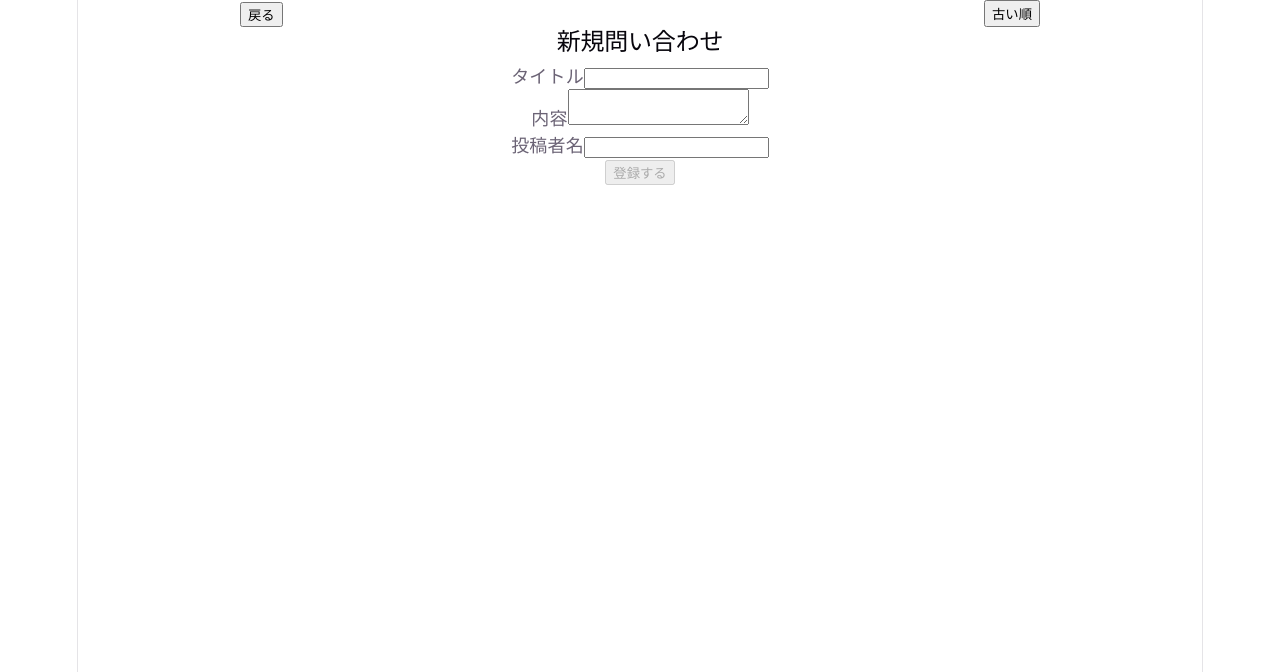
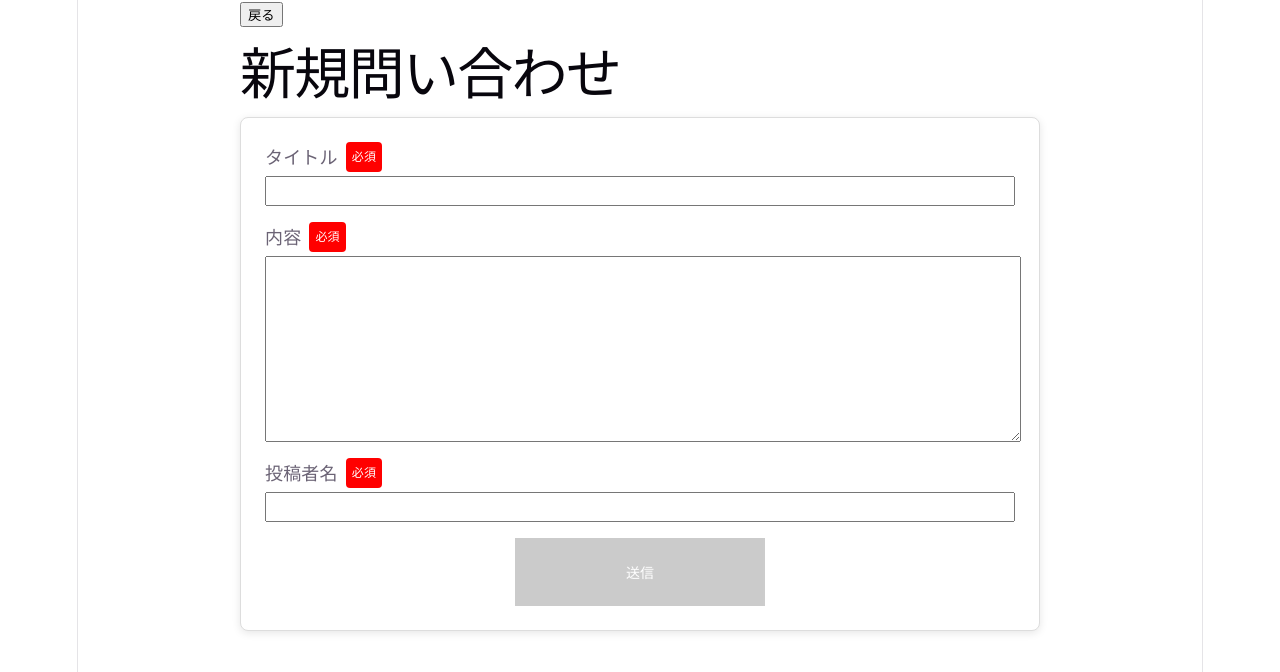
Before and after one commit to saiikk/support-portal-app, a React (Vite) app: page / in a window 1280 px wide. Both pictures are taken after a click on the button "新規登録". Shown: the top 672 px of the page. Built offline with nearby package versions, Linux system fonts and the light colour scheme.

Commit message:
デザイン改善

```diff
--- a/src/components/inquiry/InquiryCreate.tsx
+++ b/src/components/inquiry/InquiryCreate.tsx
@@ -1,5 +1,6 @@
 import type { InquiryCreateInput } from "../../types/Inquiry";
 import { useState } from "react";
+import { FormField } from "./InquiryFormField";
 
 type InquiryCreateProps = {
   onAdd: (input: InquiryCreateInput) => void;
@@ -11,13 +12,12 @@ export const InquiryCreate = ({ onAdd }: InquiryCreateProps) => {
   const [requester, setRequester] = useState("");
   const [errMsg, setErrMsg] = useState("");
 
+  const isDisabled =
+    title.trim() === "" || content.trim() === "" || requester.trim() === "";
+
   const handleSubmit = (e: React.SubmitEvent<HTMLFormElement>) => {
     e.preventDefault();
-    if (
-      title.trim() === "" ||
-      content.trim() === "" ||
-      requester.trim() === ""
-    ) {
+    if (isDisabled) {
       setErrMsg("空のフォームがあります。");
       return;
     }
@@ -26,35 +26,72 @@ export const InquiryCreate = ({ onAdd }: InquiryCreateProps) => {
   };
 
   return (
-    <div>
-      <h2>新規問い合わせ</h2>
+    <div
+      style={{
+        width: "800px",
+        textAlign: "left",
+        margin: "0 auto",
+      }}
+    >
+      <h1>新規問い合わせ</h1>
 
-      <form onSubmit={handleSubmit}>
-        <div>
-          <label>タイトル</label>
+      <form
+        onSubmit={handleSubmit}
+        style={{
+          padding: "24px",
+          textAlign: "left",
+          fontWeight: "bold",
+          border: "1px solid #ddd",
+          borderRadius: "8px",
+          boxShadow: "0 2px 8px rgba(0, 0, 0, 0.1)",
+          backgroundColor: "#fff",
+        }}
+      >
+        <FormField label="タイトル" required>
           <input
             type="text"
             value={title}
             onChange={(e) => setTitle(e.target.value)}
+            style={{ lineHeight: "24px" }}
           />
-        </div>
-        <div>
-          <label>内容</label>
+        </FormField>
+
+        <FormField label="内容" required>
           <textarea
             value={content}
             onChange={(e) => setContent(e.target.value)}
+            style={{
+              height: "180px",
+              width: "100%",
+            }}
           />
-        </div>
-        <div>
-          <label>投稿者名</label>
+        </FormField>
+
+        <FormField label="投稿者名" required>
           <input
             type="text"
             value={requester}
             onChange={(e) => setRequester(e.target.value)}
+            style={{ lineHeight: "24px" }}
           />
-        </div>
-        <button type="submit" disabled={title.trim() === ""}>
-          登録する
+        </FormField>
+        <button
+          type="submit"
+          disabled={title.trim() === ""}
+          style={{
+            display: "block",
+            margin: "0 auto",
+            fontSize: "14px",
+            color: "white",
+            backgroundColor: isDisabled ? "gray" : "orange",
+            fontWeight: "bold",
+            padding: "24px",
+            border: "none",
+            opacity: isDisabled ? "0.4" : "1",
+            width: "250px",
+          }}
+        >
+          送信
         </button>
         <p style={{ color: "red" }}>{errMsg}</p>
       </form>
--- a/src/components/inquiry/InquiryDetail.tsx
+++ b/src/components/inquiry/InquiryDetail.tsx
@@ -1,5 +1,8 @@
 import { inquiryStatusLabel, type Inquiry } from "../../types/Inquiry";
-import type { InquiryStatusUpdateInput, InquiryStatus } from "../../types/Inquiry";
+import type {
+  InquiryStatusUpdateInput,
+  InquiryStatus,
+} from "../../types/Inquiry";
 type Props = {
   inquiries: Inquiry[];
   selectedId: number | null;
@@ -8,6 +11,7 @@ type Props = {
 };
 import { formatDate } from "../../utils/formatDate";
 import { inquiryStatusColor } from "../../utils/inquiryStatusColor";
+import { InquiryDetailRow } from "./InquiryDetailRow";
 
 function InquiryDetail({
   inquiries,
@@ -23,56 +27,50 @@ function InquiryDetail({
   return (
     <div
       style={{
-        maxWidth: "700px",
+        width: "800px",
+        textAlign: "left",
         margin: "0 auto",
+        gap: "24px"
+      }}
+    >
+      <h1>お問い合わせ詳細</h1>
+
+      <div
+        style={{
           padding: "24px",
+          textAlign: "left",
+          fontWeight: "bold",
           border: "1px solid #ddd",
           borderRadius: "8px",
           boxShadow: "0 2px 8px rgba(0, 0, 0, 0.1)",
-        backgroundColor: "#fff",
+          backgroundColor: "#fff"
         }}
       >
-      <h1 style={{ marginBottom: "24px" }}>お問い合わせ詳細</h1>
+        <InquiryDetailRow label="タイトル" children={inquiry.title} />
 
-      <div style={{ marginBottom: "16px" }}>
-        <h2 style={{ color: "#666", fontSize: "14px", marginBottom: "4px" }}>
-          タイトル
-        </h2>
-        <p>{inquiry.title}</p>
-      </div>
+        <InquiryDetailRow label="説明" children={inquiry.content} />
 
-      <div style={{ marginBottom: "16px" }}>
-        <h2 style={{ color: "#666", fontSize: "14px", marginBottom: "4px" }}>
-          説明
-        </h2>
-        <p>{inquiry.content}</p>
-      </div>
+        <InquiryDetailRow label="タイトル" children={inquiry.requester} />
 
-      <div style={{ marginBottom: "16px" }}>
-        <h2 style={{ color: "#666", fontSize: "14px", marginBottom: "4px" }}>
-          送信者
-        </h2>
-        <p>{inquiry.requester}</p>
-      </div>
-
-      <div style={{ marginBottom: "16px" }}>
-        <h2 style={{ color: "#666", fontSize: "14px", marginBottom: "4px" }}>
-          状態
-        </h2>
-
+        <InquiryDetailRow
+          label="状態"
+          isStyled={false}
+          children={
             <select
               style={{
                 display: "inline-block",
                 padding: "4px 12px",
                 backgroundColor: inquiryStatusColor[inquiry.status],
-            borderRadius: "16px",
+                borderRadius: "8px",
+                fontWeight: "bold",
+                height: "36px",
+                textAlign: "center",
               }}
               value={inquiry.status}
               onChange={(e) => {
                 updateInquiryStatus(inquiry.id, {
                   status: e.target.value as InquiryStatus,
                 });
-            onBack();
               }}
             >
               {Object.entries(inquiryStatusLabel).map(([value, label]) => (
@@ -81,14 +79,31 @@ function InquiryDetail({
                 </option>
               ))}
             </select>
+          }
+        />
+        <InquiryDetailRow
+          label="送信日付"
+          children={formatDate(inquiry.created_at)}
+        />
       </div>
-
-      <div>
-        <h2 style={{ color: "#666", fontSize: "14px", marginBottom: "4px" }}>
-          送信日付
-        </h2>
-        <p>{formatDate(inquiry.created_at)}</p>
-      </div>
+      <button
+        style={{
+          display: "block",
+          margin: "0 auto",
+          marginTop: "24px",
+          fontSize: "14px",
+          color: "white",
+          backgroundColor: "orange",
+          fontWeight: "bold",
+          padding: "24px",
+          border: "none",
+          opacity: "1",
+          width: "250px"
+        }}
+        onClick={() => onBack()}
+      >
+        確定
+      </button>
     </div>
   );
 }
--- /dev/null
+++ b/src/components/inquiry/InquiryDetailRow.tsx
@@ -0,0 +1,39 @@
+type DetailRowProps = {
+  label: string;
+  children: React.ReactNode;
+  isStyled?: boolean;
+};
+
+export function InquiryDetailRow({
+  label,
+  children,
+  isStyled = true,
+}: DetailRowProps) {
+  return (
+    <div style={{ marginBottom: "16px" }}>
+      <h2
+        style={{
+          color: "#000",
+          fontSize: "24px",
+          fontWeight: "bold",
+        }}
+      >
+        {label}
+      </h2>
+      {isStyled ? (
+        <p
+          style={{
+            width: "100%",
+            height: "36px",
+            backgroundColor: "#ececec",
+            lineHeight: "36px",
+          }}
+        >
+          {children}
+        </p>
+      ) : (
+        children
+      )}
+    </div>
+  );
+}
--- /dev/null
+++ b/src/components/inquiry/InquiryFormField.tsx
@@ -0,0 +1,48 @@
+type FormFieldProps = {
+  label: string;
+  required?: boolean;
+  children: React.ReactNode;
+};
+
+export function FormField({
+  label,
+  required = false,
+  children,
+}: FormFieldProps) {
+  return (
+    <div
+      style={{
+        display: "flex",
+        flexDirection: "column",
+        marginBottom: "16px",
+      }}
+    >
+      <div
+        style={{
+          display: "flex",
+          alignItems: "center",
+          gap: "8px",
+          marginBottom: "4px",
+        }}
+      >
+        <label>{label}</label>
+
+        {required && (
+          <span
+            style={{
+              backgroundColor: "red",
+              color: "white",
+              fontSize: "12px",
+              padding: "2px 6px",
+              borderRadius: "4px",
+            }}
+          >
+            必須
+          </span>
+        )}
+      </div>
+
+      {children}
+    </div>
+  );
+}
--- a/src/hooks/useInquiry.tsx
+++ b/src/hooks/useInquiry.tsx
@@ -1,4 +1,4 @@
-import { useState } from "react";
+import { useState,useMemo } from "react";
 import type {
   Inquiry,
   InquiryCreateInput,
@@ -116,12 +116,14 @@ export function useInquiry() {
 
   const [sortOrder, setSortOrder] = useState<"asc" | "desc">("desc");
 
-  const sortedInquiries = [...inquiries].sort((a, b) => {
-    const diff =
-      new Date(a.created_at).getTime() - new Date(b.created_at).getTime();
+  const sortedInquiries = useMemo(() => {
+    return [...inquiries].sort((a, b) => {
+      const diff =
+        new Date(a.created_at).getTime() - new Date(b.created_at).getTime();
 
-    return sortOrder === "asc" ? diff : -diff;
-  });
+      return sortOrder === "asc" ? diff : -diff;
+    });
+  }, [inquiries, sortOrder]);
 
   return {
     inquiries,
--- a/src/pages/HomePage.tsx
+++ b/src/pages/HomePage.tsx
@@ -38,7 +38,9 @@ function HomePage() {
           setCurrentPage={setCurrentPage}
           onBack={handleBack}
         />
-        <InquirySort sortOrder={sortOrder} setSortOrder={setSortOrder} />
+        {currentPage === "list" && (
+          <InquirySort sortOrder={sortOrder} setSortOrder={setSortOrder} />
+        )}
       </div>
       <main>
         {currentPage === "list" && (
```
Lines whose indentation alone changed are shown as unchanged.
